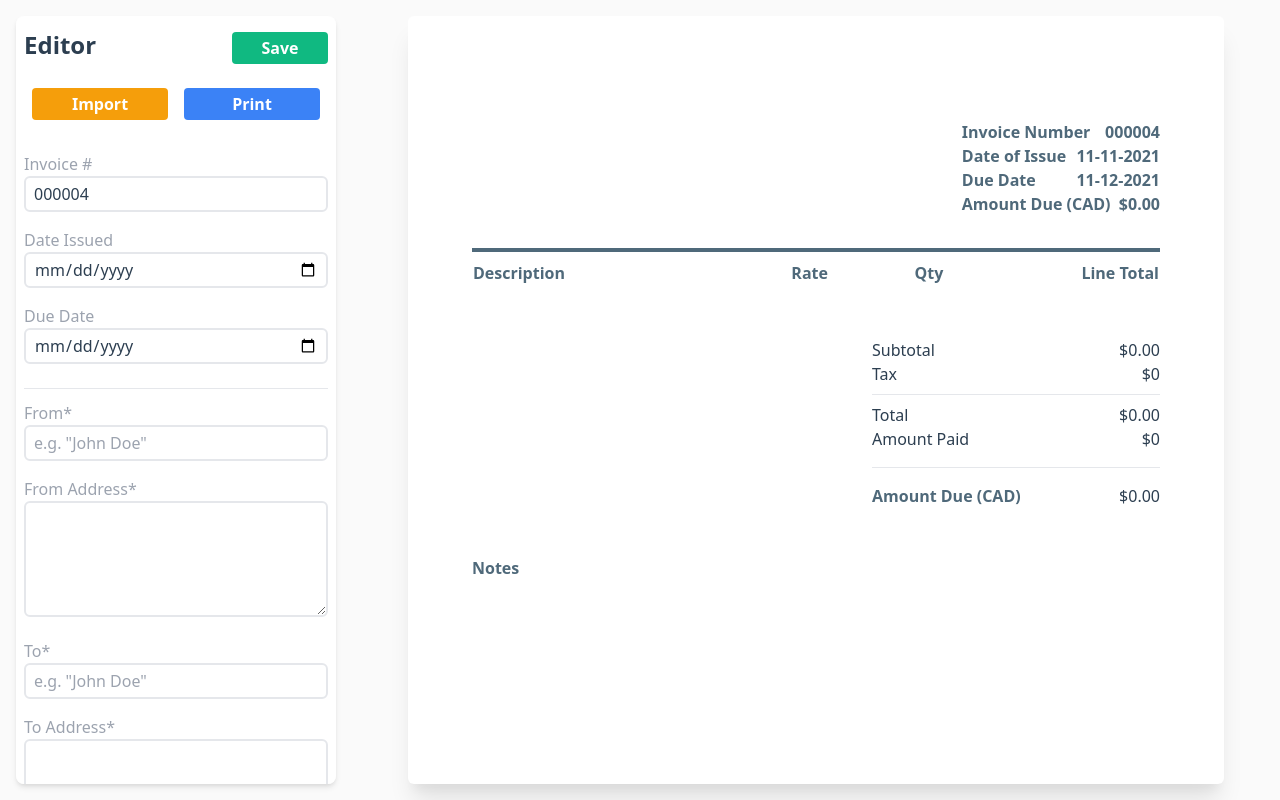
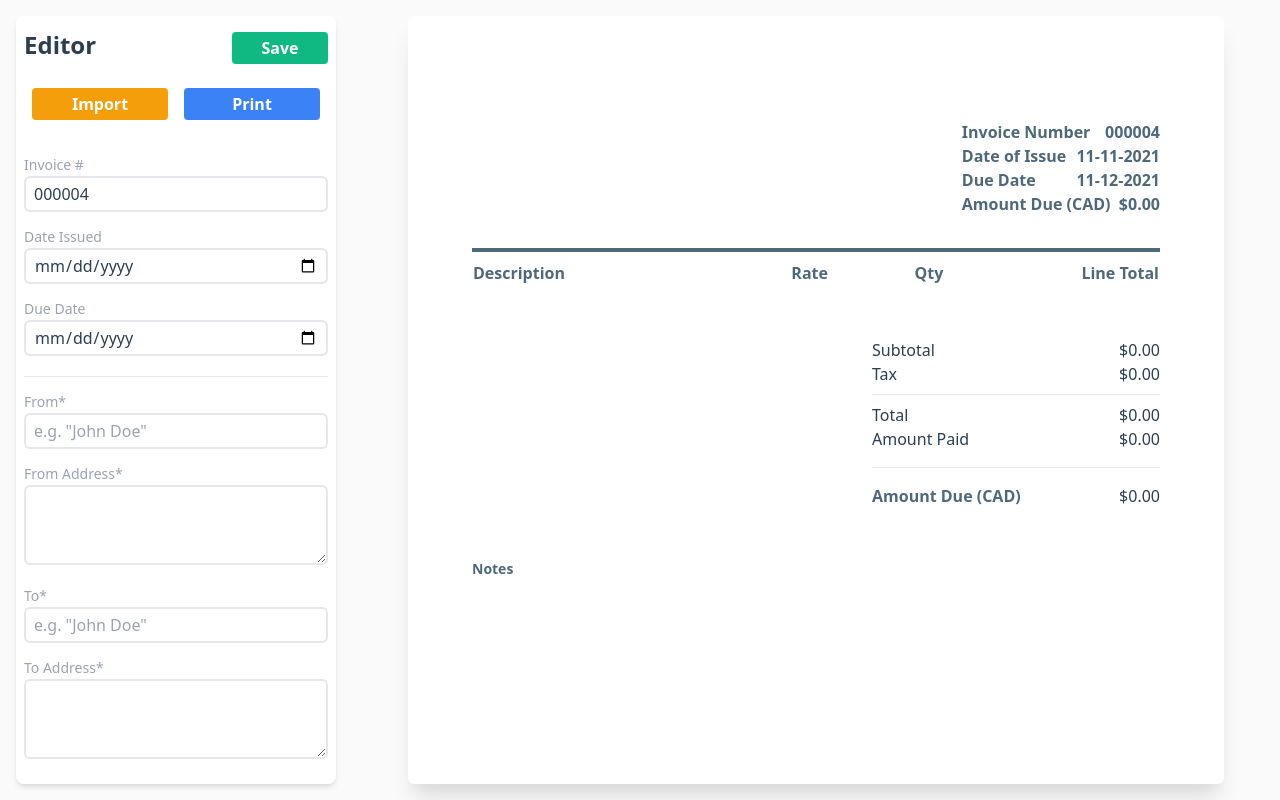
Before and after one commit to bill-ahmed/simple-invoice, a Vue app: page / in a window 1280 px wide. Built offline with nearby package versions, Linux system fonts and the light colour scheme.

Commit message:
notes section

```diff
--- a/src/App.vue
+++ b/src/App.vue
@@ -30,17 +30,20 @@
           <hr class="mt-2 mb-3"/>
 
           <label>From*</label>
-          <input v-model="invoiceData.header.from.name" placeholder='e.g. "John Doe"' class="w-full"/>
+          <input v-model="invoiceData.header.from.name" placeholder='e.g. "John Doe"' class="w-full" spellcheck="false"/>
 
           <label>From Address*</label>
-          <textarea v-model="invoiceData.header.from.address" rows="4" class="w-full"/>
+          <textarea v-model="invoiceData.header.from.address" rows="3" class="text-sm w-full" spellcheck="false"/>
 
 
           <label>To*</label>
-          <input v-model="invoiceData.header.to.name" placeholder='e.g. "John Doe"' class="w-full"/>
+          <input v-model="invoiceData.header.to.name" placeholder='e.g. "John Doe"' class="w-full" spellcheck="false"/>
 
           <label>To Address*</label>
-          <textarea v-model="invoiceData.header.to.address" rows="4" class="w-full"/>
+          <textarea v-model="invoiceData.header.to.address" rows="3" class="text-sm w-full" spellcheck="false"/>
+
+          <label>Notes</label>
+          <textarea v-model="invoiceData.footer.notes" rows="3" class="text-sm w-full"/>
         </div>
       </div>
       <EditorVue class="rounded-md" :meta="invoiceMeta" :data="invoiceData"/>
--- a/src/components/Editor.vue
+++ b/src/components/Editor.vue
@@ -67,8 +67,8 @@
           >
             <td class="py-3 pr-24 description text-left text-sm"> {{item.description}} </td>
             <td class="py-3 pr-4 text-sm w-24"> ${{rate(item)}} </td>
-            <td class="py-3 pr-4 text-sm w-12"> {{item.qty}} </td>
-            <td class="py-3 text-sm w-24"> ${{item.qty * item.rate}} </td>
+            <td class="py-3 pr-4 text-sm w-12"> {{qty(item)}} </td>
+            <td class="py-3 text-sm w-24"> ${{lineTotal(item)}} </td>
           </tr>
         </tbody>
       </table>
@@ -84,7 +84,7 @@
 
         <div class="flex flex-row justify-between">
           <p> Tax </p>
-          <p> ${{meta.tax}} </p>
+          <p> ${{tax}} </p>
         </div>
 
         <hr class="my-2"/>
@@ -96,7 +96,7 @@
 
         <div class="flex flex-row justify-between">
           <p> Amount Paid </p>
-          <p> ${{meta.amountPaid}} </p>
+          <p> ${{amountPaid}} </p>
         </div>
 
         <hr class="my-4"/>
@@ -111,7 +111,7 @@
     <!-- Notes -->
     <div>
       <label class="blue-color font-semibold">Notes</label>
-      <p> {{data.footer.notes}} </p>
+      <p class="whitespace-pre"> {{data.footer.notes}} </p>
     </div>
   </div>
 </template>
@@ -125,12 +125,15 @@ export default {
 
   methods: {
     rate(t) { return (t.rate).toFixed(2) },
+    qty(t) { return t.qty.toFixed(1) },
     lineTotal(t) { return (t.qty * t.rate).toFixed(2) },
   },
 
   computed: {
+    tax() { return this.meta.tax.toFixed(2) },
+    amountPaid() { return this.meta.amountPaid.toFixed(2) },
     amountDue() {
-      return this.data.body.items.reduce((p, c) => { return p + (c.rate * c.qty) }, 0).toFixed(2)
+      return this.data.body.items.reduce((p, c) => { return p + (c.rate * c.qty) }, 0.0).toFixed(2)
     },
     totalWithTax() {
       return (this.amountDue * (1 + this.meta.tax)).toFixed(2);
--- a/src/styles/app.css
+++ b/src/styles/app.css
@@ -14,7 +14,7 @@ body {
 /* Typography */
 h2 { @apply text-2xl font-semibold; }
 h3 { @apply text-lg mb-3 }
-label { @apply text-gray-400 }
+label { @apply text-sm text-gray-400 }
 
 /** Buttons **/
 button {
@@ -29,7 +29,7 @@ button {
 
 /* Inputs */
 input { @apply h-9 }
-input, textarea { @apply p-2 border-solid border-2 rounded-md mb-4 }
+input, textarea { @apply p-2 border-solid border-2 rounded-md mb-3 }
 
 /*** CUSTOM SCROLLBAR ***/
 ::-webkit-scrollbar {
```
